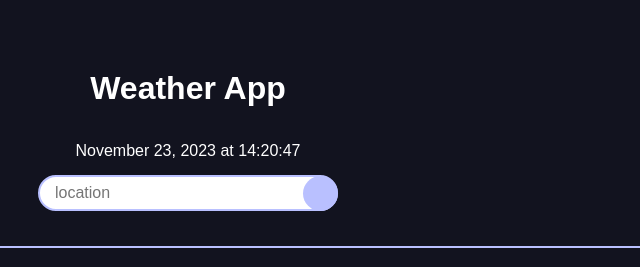
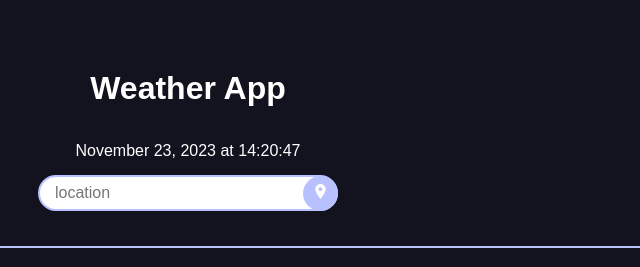
Before and after one commit to JosueSalazaku/weatherApp-2, a website built with Vite: page index.html in a window 1280 px wide. Shown: the top 267 px of the page, 452-1092 px from the left. Built offline with nearby package versions, Linux system fonts and the light colour scheme; some packages are replaced by stand-ins of ours; no server answers.

Commit message:
Add svg icon to button

```diff
--- a/index.html
+++ b/index.html
@@ -14,7 +14,19 @@
 			</header>
 			<section id="location-section">
 				<input type="text" id="input-location" placeholder="location" />
-				<button class="fetch-btn"></button>
+				<button class="fetch-btn">
+					<!-- SVG code goes here -->
+					<svg fill="#000000" version="1.1" id="Capa_1" xmlns="http://www.w3.org/2000/svg" xmlns:xlink="http://www.w3.org/1999/xlink"
+						 width="800px" height="800px" viewBox="0 0 395.71 395.71"
+						 xml:space="preserve">
+						<g>
+							<path d="M197.849,0C122.131,0,60.531,61.609,60.531,137.329c0,72.887,124.591,243.177,129.896,250.388l4.951,6.738
+								c0.579,0.792,1.501,1.255,2.471,1.255c0.985,0,1.901-0.463,2.486-1.255l4.948-6.738c5.308-7.211,129.896-177.501,129.896-250.388
+								C335.179,61.609,273.569,0,197.849,0z M197.849,88.138c27.13,0,49.191,22.062,49.191,49.191c0,27.115-22.062,49.191-49.191,49.191
+								c-27.114,0-49.191-22.076-49.191-49.191C148.658,110.2,170.734,88.138,197.849,88.138z"/>
+						</g>
+					</svg>
+				</button>
 			</section>
 			<div id="card">
 				<section id="country"></section>
--- a/style.css
+++ b/style.css
@@ -115,6 +115,14 @@ section {
 	border: none;
 }
 
+.fetch-btn svg {
+	fill: white;
+	width: 15px;
+	height: 15px;
+
+
+}
+
 
 #extra-weather {
 	margin-top: 35px;
```
Also changed, not shown: location-sign.svg (added).
